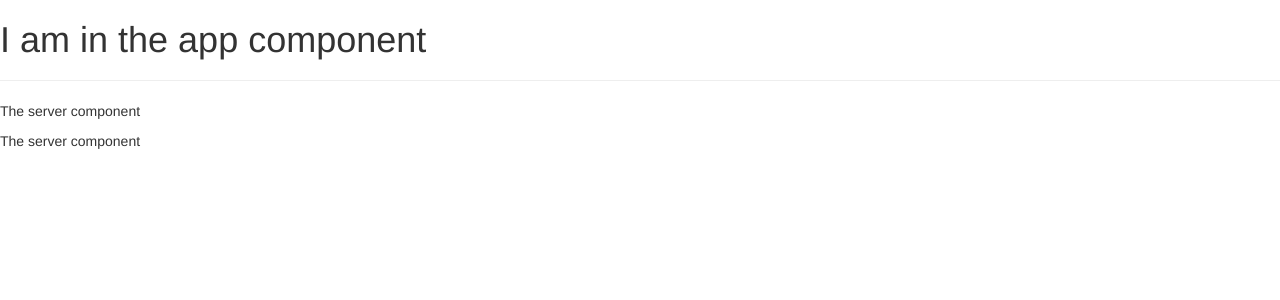
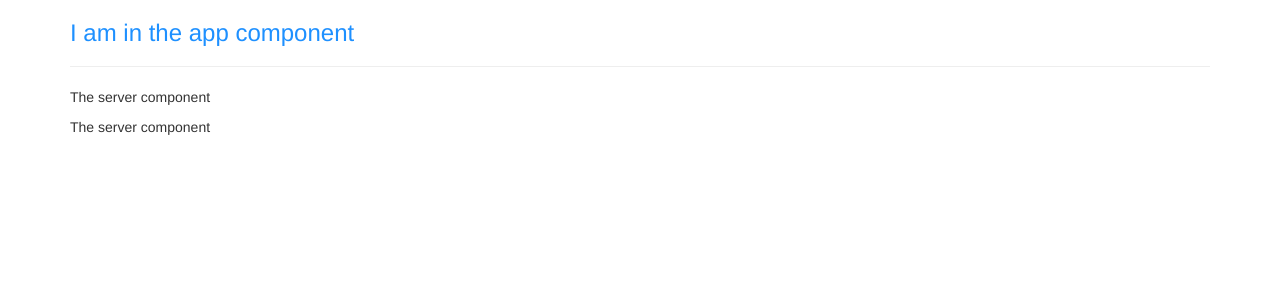
Before and after one commit to AngelVenchev/angular-7-udemy-tutorial, an Angular app: page / in a window 1280 px wide. Shown: the top 300 px of the page. Built offline with nearby package versions, Linux system fonts and the light colour scheme.

Commit message:
Add styles

```diff
--- a/src/app/app.component.css
+++ b/src/app/app.component.css
@@ -0,0 +1,3 @@
+h3 {
+  color: dodgerblue;
+}
--- a/src/app/app.component.html
+++ b/src/app/app.component.html
@@ -1,3 +1,9 @@
-<h1>I am in the app component</h1>
-<hr />
-<app-servers></app-servers>
+<div class="container">
+  <div class="row">
+    <div class="col-xs-12">
+      <h3>I am in the app component</h3>
+      <hr />
+      <app-servers></app-servers>
+    </div>
+  </div>
+</div>
```
